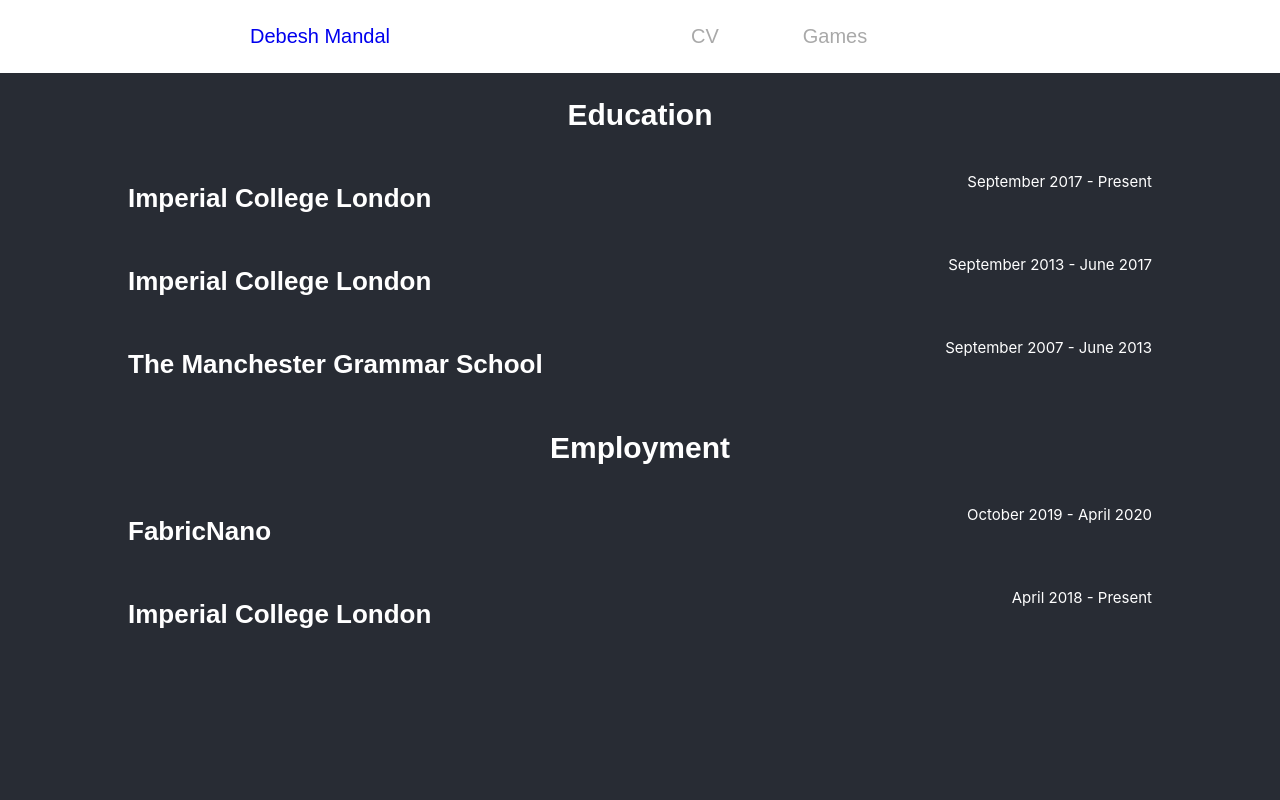
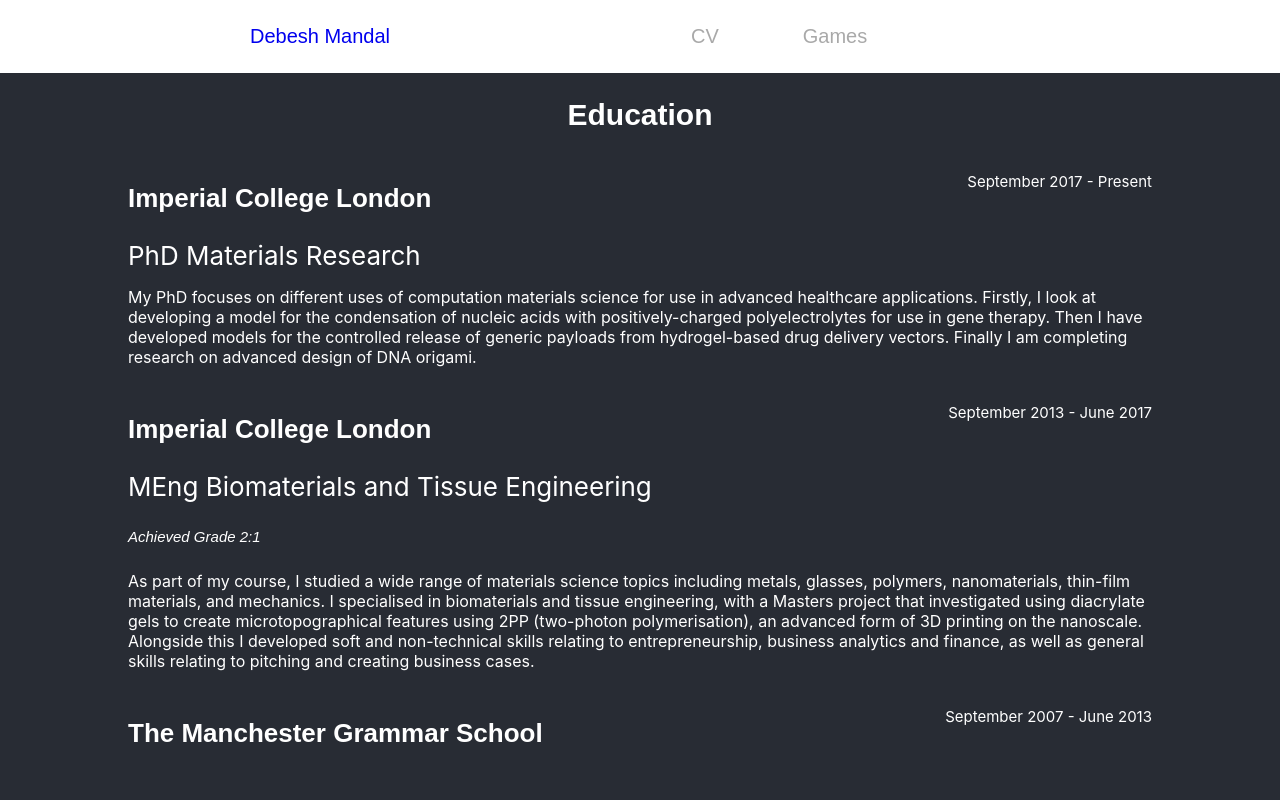
Before and after one commit to debeshmandal/debeshmandal.github.io, a React (Create React App) app: page /#/cv in a window 1280 px wide. Shown: the top 800 px of the page. Built offline with nearby package versions, Linux system fonts and the light colour scheme.

Commit message:
updated some content

```diff
--- a/src/components/cv.js
+++ b/src/components/cv.js
@@ -6,28 +6,110 @@
 }
 
 function CVEntry (props) {
-  let [date_from, date_to] = props.date
+  if (props.date) {
+    var [date_from, date_to] = props.date;
+  }
+  var itemList = null;
+  if (props.items) {
+    let key = 0;
+    let items = props.items;
+    itemList = items.map((item) => <li key={key} className='CV-item'>{item}</li>);
+    key += 1;
+  }
+
+  var text = null
+  if (props.text) {
+    text = props.text
+  }
   return (
-    <div className="section-header">
-      <h3 className='employer'>{props.employer}</h3>
-      <p className='date'>{date_from} - {date_to}</p>
+    <div className='CVEntry'>
+      <div className="section-header">
+        <h3 className='employer'>{props.employer}</h3>
+        <p className='date'>{date_from} - {date_to}</p>
+      </div>
+      <div className="section-body">
+        <p className='job-title'>{props.title}</p>
+        { props.items &&
+          <ul className="CV-summary">{itemList}</ul>
+        }
+        {
+          props.text &&
+          <p className="CV-text">{text}</p>
+        }
+      </div>
     </div>
   );
 }
 
 function Education () {
   let content = [
-    <CVEntry employer='Imperial College London' date={['September 2017', 'Present']} key={0}/>,
-    <CVEntry employer='Imperial College London' date={['September 2013', 'June 2017']} key={1}/>,
-    <CVEntry employer='The Manchester Grammar School' date={['September 2007', 'June 2013']} key={2}/>
+    <CVEntry
+      employer='Imperial College London'
+      date={['September 2017', 'Present']}
+      title='PhD Materials Research'
+      key={0}
+      text = {`
+        My PhD focuses on different uses of computation materials science
+        for use in advanced healthcare applications. Firstly, I look at
+        developing a model for the condensation of nucleic acids with
+        positively-charged polyelectrolytes for use in gene therapy. Then
+        I have developed models for the controlled release of generic payloads
+        from hydrogel-based drug delivery vectors. Finally I am completing
+        research on advanced design of DNA origami.
+      `}
+      />,
+    <CVEntry
+      employer='Imperial College London'
+      date={['September 2013', 'June 2017']}
+      title='MEng Biomaterials and Tissue Engineering'
+      items={['Achieved Grade 2:1']}
+      key={1}
+      text={`
+        As part of my course, I studied a wide range of materials science topics
+        including metals, glasses, polymers, nanomaterials,
+        thin-film materials, and mechanics. I specialised in
+        biomaterials and tissue engineering, with a Masters project
+        that investigated using diacrylate gels to create
+        microtopographical features using 2PP (two-photon
+        polymerisation), an advanced form of 3D printing on the
+        nanoscale. Alongside this I developed soft and non-technical
+        skills relating to entrepreneurship, business analytics and
+        finance, as well as general skills relating to pitching
+        and creating business cases.
+      `}
+    />,
+    <CVEntry
+      employer='The Manchester Grammar School'
+      date={['September 2007', 'June 2013']}
+      key={2}
+      items = {['A-levels: A*AA', 'GCSEs: 7A*2A1B']}
+    />
   ];
   return <CVComponent name='Education' content={content} />
 }
 
 function Employment () {
   let content = [
-    <CVEntry employer='FabricNano' date={['October 2019', 'April 2020']} key={0}/>,
-    <CVEntry employer='Imperial College London' date={['April 2018', 'Present']} key={1}/>
+    <CVEntry
+      employer='FabricNano'
+      date={['October 2019', 'April 2020']}
+      title='Intern Theoretical Scientist'
+      key={0}
+      text={`
+        My main tasks were around the design and simulation of DNA origami.
+      `}
+      />,
+    <CVEntry
+      employer='Imperial College London'
+      date={['April 2018', 'Present']}
+      title='Graduate Teaching Assistant'
+      key={1}
+      text={`
+        I have completed a variety of teaching courses at Imperial College
+        and have taught Undergraduate and Postgraduate courses in polymer
+        science, Python and LaTeX.
+      `}
+      />
   ];
   return <CVComponent name='Employment' content={content}/>
 }
--- a/src/styles/cv.css
+++ b/src/styles/cv.css
@@ -2,6 +2,7 @@
   font-size: inherit;
   text-align: center;
   width: 80%;
+  padding: 0 0 10px;
 }
 
 .section-header {
@@ -10,6 +11,10 @@
   justify-content: space-evenly;
   align-content: center;
   text-align: center;
+}
+
+.section-body {
+  padding: 0 0 5px 0;
 }
 
 .date {
@@ -26,6 +31,28 @@
   text-align: left;
   font-size: inherit;
   flex: 2
+}
+
+.job-title {
+  text-align: left;
+  padding: 0;
+  margin: 0;
+}
+
+.CV-summary {
+  padding: 0;
+  text-align: left;
+}
+
+.CV-item {
+  list-style-type: none;
+  font-size: 15px;
+  font-style: italic;
+}
+
+.CV-text {
+  text-align: left;
+  font-size: 12pt;
 }
 
 @media screen and (max-width: 800px) {
```
